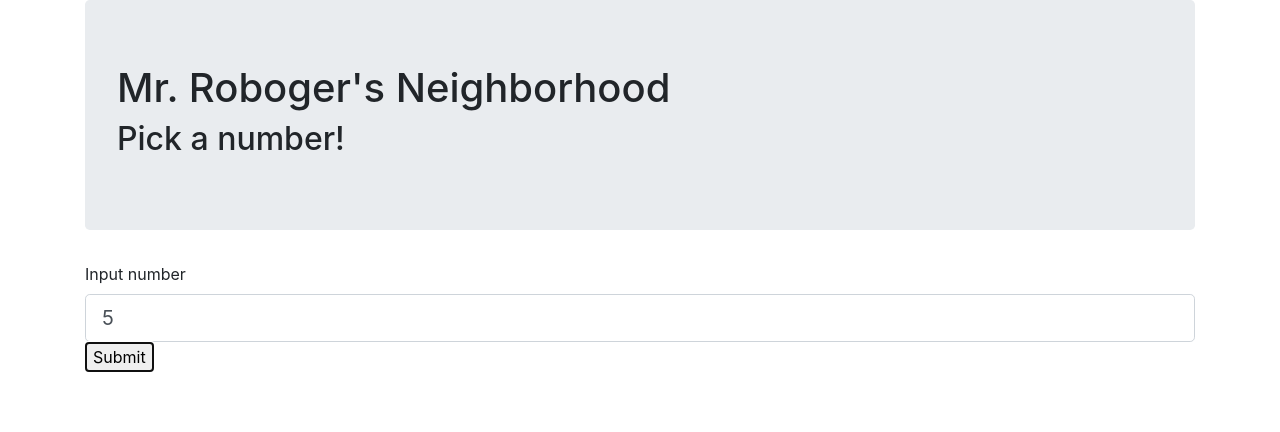
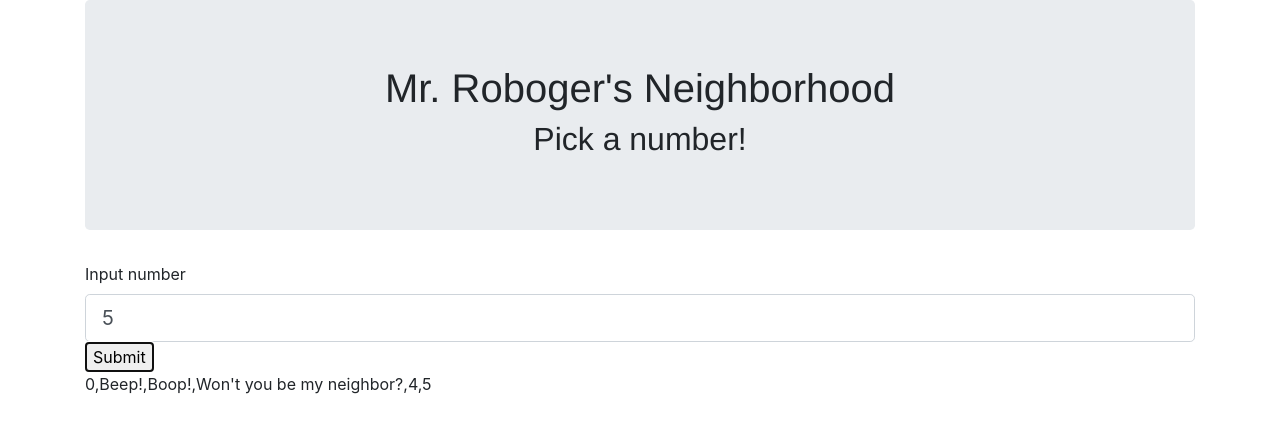
Before and after one commit to thomasfriedrichs/Mr.Robogers-Neighborhood, a plain HTML site: page index.html in a window 1280 px wide. Both pictures are taken after typing "5" into the empty fields and a click on the button "Submit". Drawn offline with Linux system fonts and the light colour scheme.

Commit message:
add style

```diff
--- a/css/styles.css
+++ b/css/styles.css
@@ -0,0 +1,4 @@
+h1, h2 {
+  font-family: 'Franklin Gothic Medium', 'Arial Narrow', Arial, sans-serif;
+  text-align: center;
+}
--- a/js/scripts.js
+++ b/js/scripts.js
@@ -17,10 +17,9 @@ function returnNumbers(usernumber) {
 
 // ui logic
 $(document).ready(function () {
-  $("form#form").submit(function (e) {
-    const userinput = $("#input").val();
-    let result = returnNumbers(userinput);
-    $(".result").append(result);
-    e.preventDefault();
+  $("form#form").submit(function (event) {
+    event.preventDefault();
+    let result = returnNumbers($("input").val());
+    $(".result").text(result);
   });
 });
```
Also changed, not shown: index.html (+1 -1 lines).
